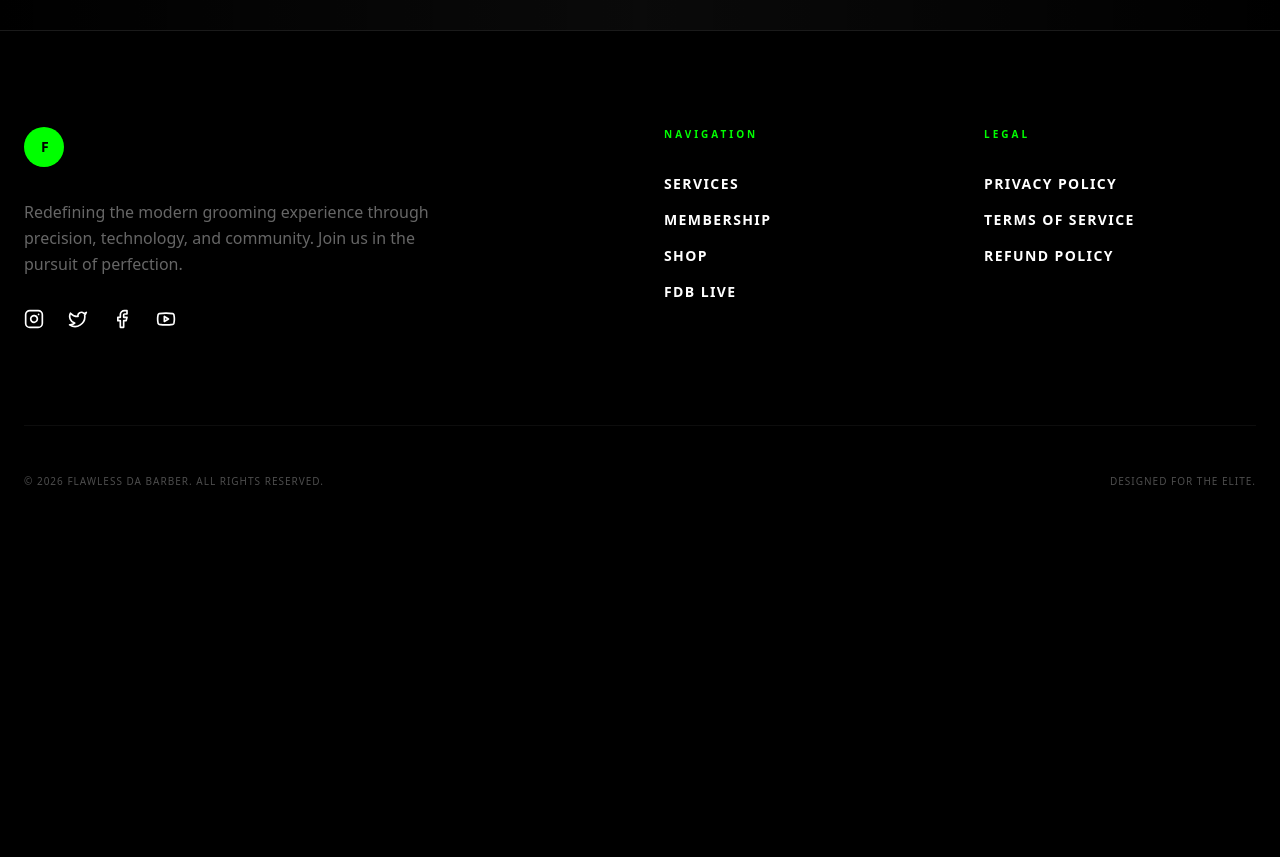
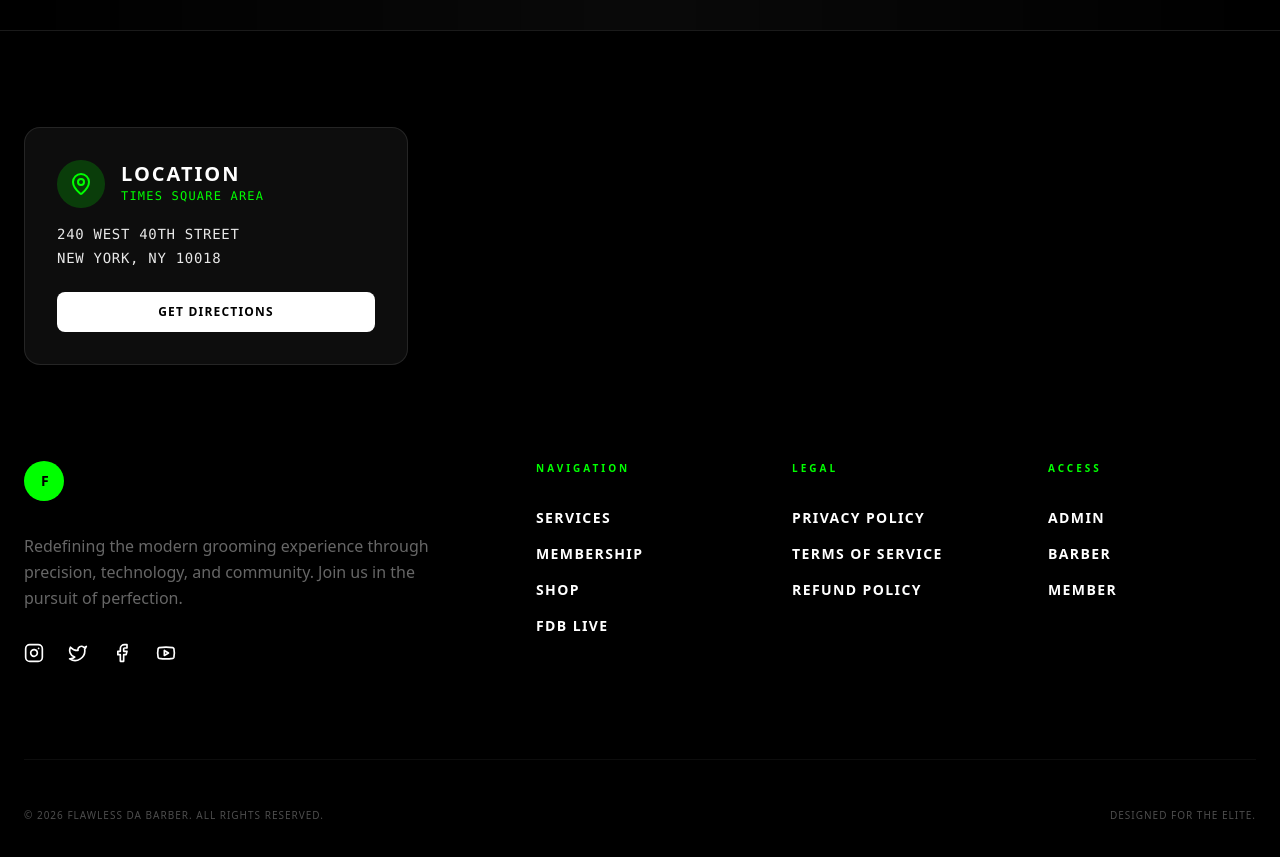
Before and after one commit to flawlessdabarber/flawless-website, a React (Vite) app: page /events in a window 1280 px wide. Shown: the part 9086-9943 px from the top of the page. Before the commit the page ends 9623 px from the top, so only its background shows below. Built offline with nearby package versions, Linux system fonts and the light colour scheme; no server answers; grey boxes are pictures that could not be loaded.

Commit message:
feat: Add animated weather overlays and location map to footer
Introduces CSS animations for rain, fog, and lightning effects.
Also adds a new `FooterMap` component displaying the barbershop's location with an interactive map link, and integrates it into the main `Footer` component.

```diff
--- a/src/components/Footer.tsx
+++ b/src/components/Footer.tsx
@@ -1,12 +1,15 @@
 import React from 'react';
 import { Link } from 'react-router-dom';
 import { Instagram, Twitter, Facebook, Youtube } from 'lucide-react';
+import FooterMap from './FooterMap';
 
 export default function Footer() {
   return (
     <footer className="bg-black border-t border-white/10 pt-24 pb-12">
       <div className="container mx-auto px-6">
-        <div className="grid md:grid-cols-2 lg:grid-cols-4 gap-12 mb-24">
+        <FooterMap />
+
+        <div className="grid md:grid-cols-2 lg:grid-cols-5 gap-12 mb-24">
           <div className="lg:col-span-2">
             <Link to="/" className="text-3xl font-bold uppercase tracking-tighter flex items-center gap-2 mb-8">
               <div className="w-10 h-10 bg-brand-green rounded-full flex items-center justify-center text-black text-sm">F</div>
@@ -40,6 +43,15 @@ export default function Footer() {
               <li><Link to="/legal" className="hover:text-brand-green transition-colors">Refund Policy</Link></li>
             </ul>
           </div>
+
+          <div>
+            <h4 className="text-[10px] uppercase tracking-[0.3em] font-bold text-brand-green mb-8">Access</h4>
+            <ul className="space-y-4 text-sm uppercase tracking-widest font-bold">
+              <li><Link to="/admin" className="hover:text-brand-green transition-colors">Admin</Link></li>
+              <li><Link to="/barber" className="hover:text-brand-green transition-colors">Barber</Link></li>
+              <li><Link to="/member" className="hover:text-brand-green transition-colors">Member</Link></li>
+            </ul>
+          </div>
         </div>
 
         <div className="flex flex-col md:flex-row justify-between items-center gap-8 border-t border-white/5 pt-12 text-[10px] uppercase tracking-widest text-white/30">
--- /dev/null
+++ b/src/components/FooterMap.tsx
@@ -0,0 +1,43 @@
+import React from 'react';
+import { motion } from 'motion/react';
+import { MapPin } from 'lucide-react';
+
+export default function FooterMap() {
+  return (
+    <div className="w-full mb-24">
+      {/* Location Card */}
+      <motion.div
+        initial={{ opacity: 0, y: 20 }}
+        whileInView={{ opacity: 1, y: 0 }}
+        viewport={{ once: true }}
+        transition={{ duration: 0.8, delay: 0.2 }}
+        className="glass p-6 md:p-8 rounded-2xl border border-white/10 backdrop-blur-md max-w-sm mx-auto md:mx-0"
+      >
+        <div className="flex items-center gap-4 mb-4">
+          <div className="w-12 h-12 rounded-full bg-brand-green/20 flex items-center justify-center text-brand-green relative">
+            <MapPin size={24} className="relative z-10" />
+            <div className="absolute inset-0 bg-brand-green rounded-full animate-ping opacity-20" />
+          </div>
+          <div>
+            <h3 className="text-xl font-bold uppercase tracking-widest text-white leading-none mb-1">Location</h3>
+            <p className="text-brand-green font-mono text-xs uppercase tracking-widest">Times Square Area</p>
+          </div>
+        </div>
+
+        <div className="space-y-1">
+          <p className="text-white/90 font-mono text-sm uppercase tracking-wider">240 West 40th Street</p>
+          <p className="text-white/90 font-mono text-sm uppercase tracking-wider">New York, NY 10018</p>
+        </div>
+
+        <a
+          href="https://maps.google.com/?q=240+West+40th+Street,+New+York,+NY+10018"
+          target="_blank"
+          rel="noopener noreferrer"
+          className="mt-6 w-full py-3 bg-white text-black text-xs font-bold uppercase tracking-widest rounded-lg hover:bg-brand-green transition-colors flex items-center justify-center gap-2"
+        >
+          Get Directions
+        </a>
+      </motion.div>
+    </div>
+  );
+}
```
Also changed, not shown: src/index.css (+37 -0 lines).
